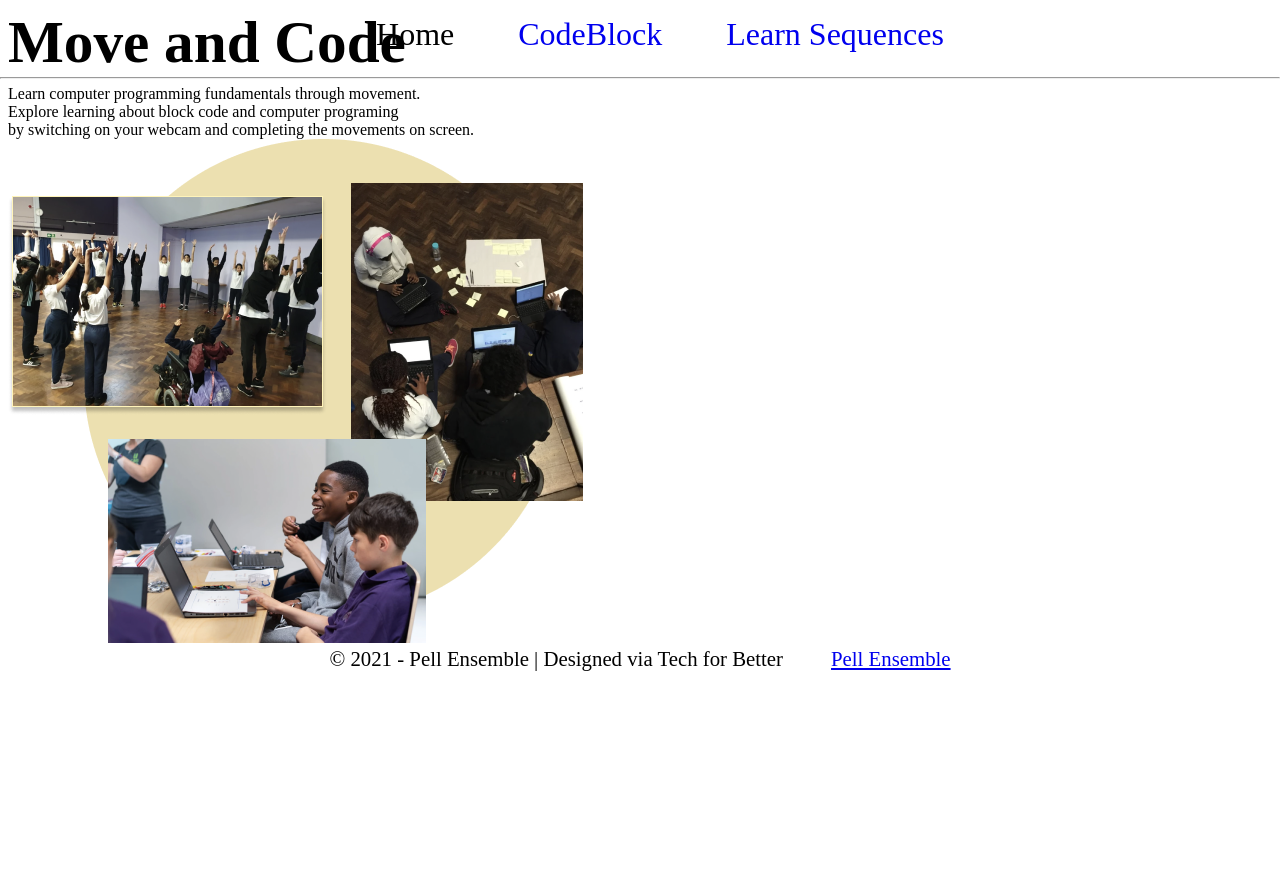
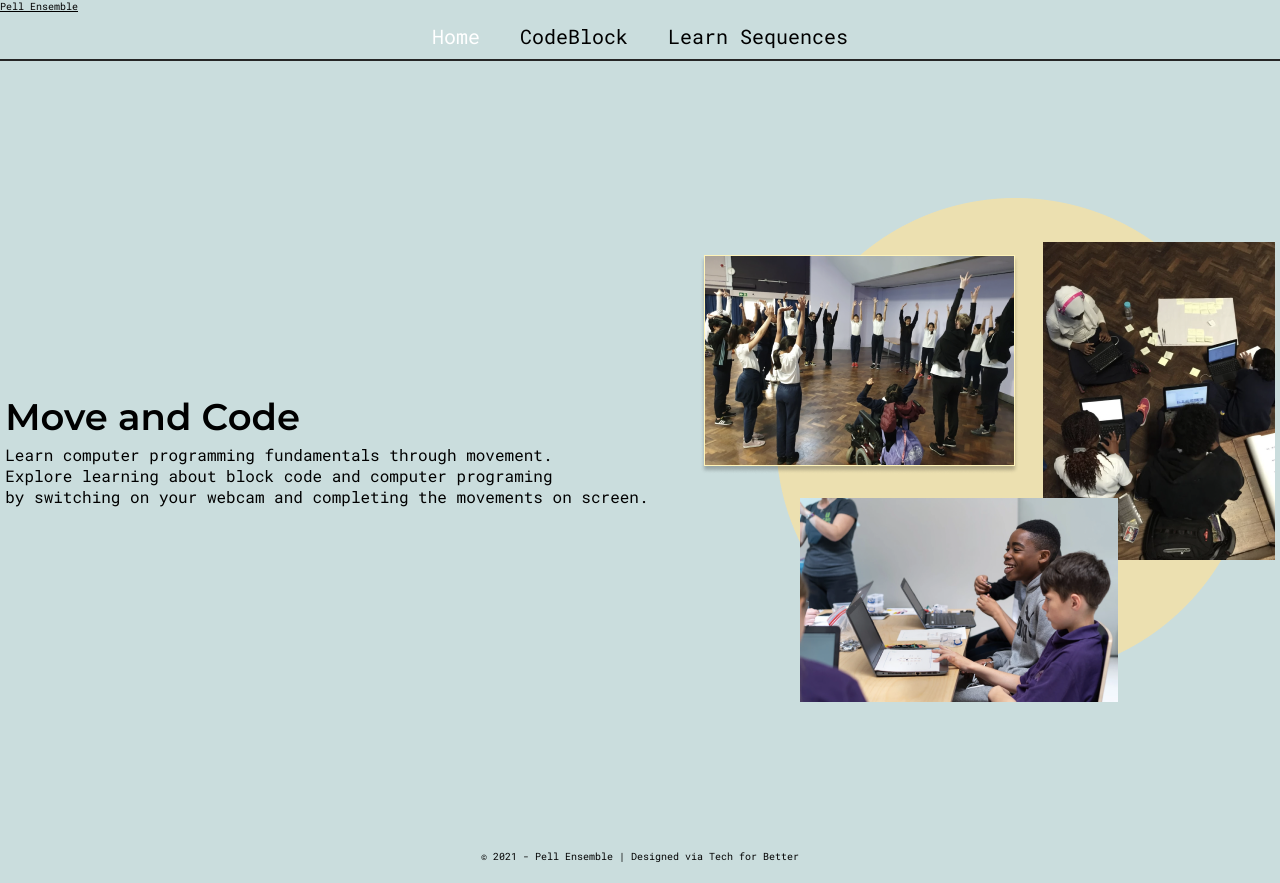
Before and after one commit to tech-for-better/Pell-Ensemble-MM, a React (Create React App) app: page / in a window 1280 px wide. Before the commit the page ends 800 px from the top, so only its background shows below. Built offline with nearby package versions, Linux system fonts and the light colour scheme.

Commit message:
change the syle of picture

```diff
--- a/src/components/Footer.js
+++ b/src/components/Footer.js
@@ -38,14 +38,9 @@ const FooterStyle = styled.div`
 
 export default function Footer() {
   return (
-    <FooterStyle>
-      <div className="copyright">
-        <div className="footer-container">
-          © 2021 - Pell Ensemble | Designed via Tech for Better
-          <a target="_blank" rel="noreferrer" href="http://pellensemble.com">
-            Pell Ensemble
-          </a>
-        </div>
+    <FooterStyle className="copyright">
+      <div className="footer-container">
+        © 2021 - Pell Ensemble | Designed via Tech for Better
       </div>
     </FooterStyle>
   );
--- a/src/components/NavBar.js
+++ b/src/components/NavBar.js
@@ -31,6 +31,7 @@ const NavStyles = styled.nav`
       padding: 1rem 2rem;
       font-size: 2rem;
       outline: none;
+      text-decoration: none;
     }
     .active {
       color: var(--white);
@@ -93,6 +94,9 @@ export default function NavBar() {
   const [showNav, setShowNav] = useState(false);
   return (
     <NavStyles>
+      <a target="_blank" rel="noreferrer" href="http://pellensemble.com">
+        Pell Ensemble
+      </a>
       <div
         className="mobile-menu-icon"
         onClick={() => setShowNav(!showNav)}
--- a/src/pages/Home.js
+++ b/src/pages/Home.js
@@ -1,8 +1,8 @@
-import React from 'react';
+import React from "react";
 import styled from "styled-components";
-import main_image from "../assets/images/main_image.png"
+import main_image from "../assets/images/main_image.png";
 
-const HomeStyles = styled.div`{
+const HomeStyles = styled.div`
   h1 {
     font-size: 3.7rem;
     margin-bottom: 0.5rem;
@@ -19,12 +19,7 @@ height: 100vh;
     position: relative;
   }
   .circle {
-width: 479px;
-height: 479px;
-background: #ECE0B0;
-border-radius: 50%;
-opacity: 72%;
-margin-left: 4%
+    margin-left: 4%;
   }
   @media only screen and (max-width: 768px) {
     * {
@@ -52,14 +47,20 @@ export default function Home() {
         <div className="container1">
           <div>
             <h1>Move and Code</h1>
-                <p>Learn computer programming fundamentals through movement.
+            <p>
+              Learn computer programming fundamentals through movement.
               <br />
               Explore learning about block code and computer programing
               <br />
-by switching on your webcam and completing the movements on screen.</p>
+              by switching on your webcam and completing the movements on
+              screen.
+            </p>
           </div>
-            <img className="circle" src={main_image}>
-            </img>
+          <img
+            className="circle"
+            src={main_image}
+            alt="pell ensemble workshop pictures"
+          />
         </div>
       </HomeStyles>
     </div>
```
Lines whose indentation alone changed are shown as unchanged.
